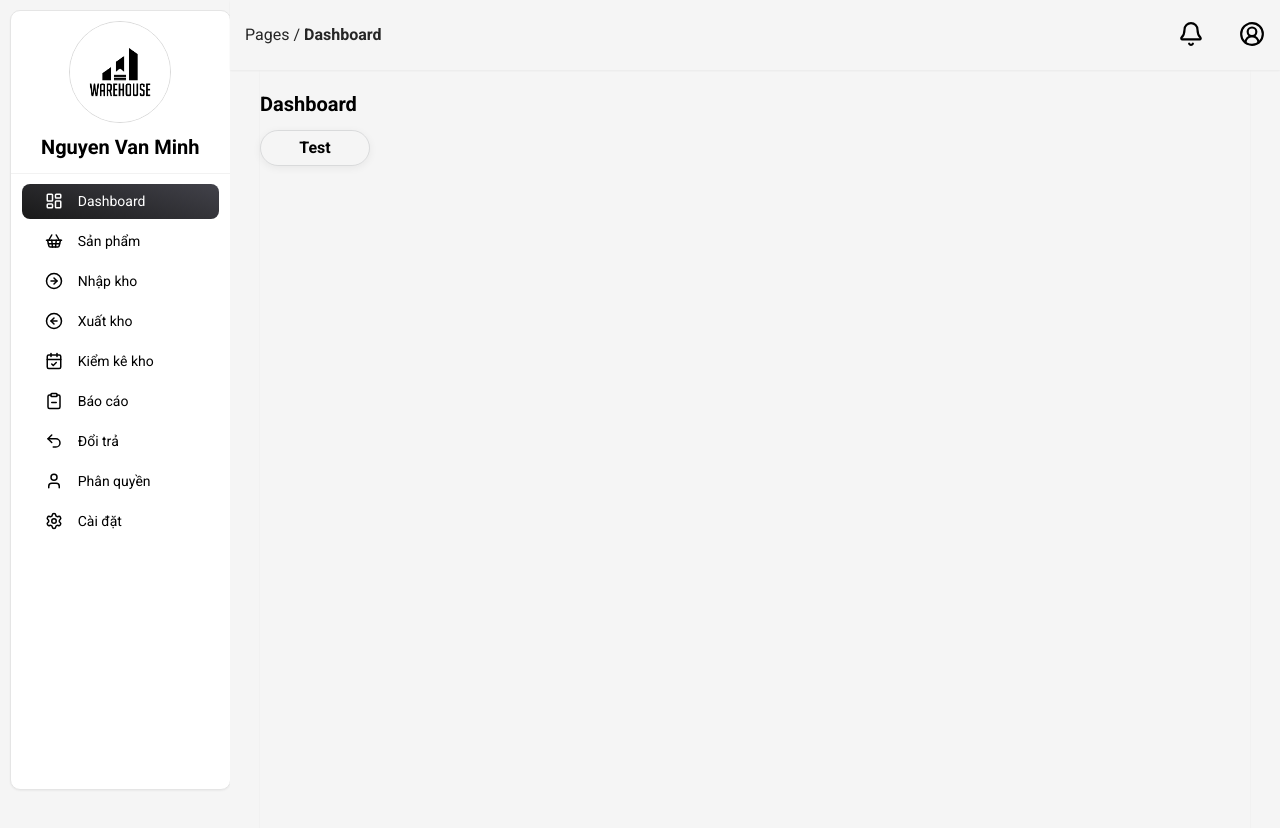
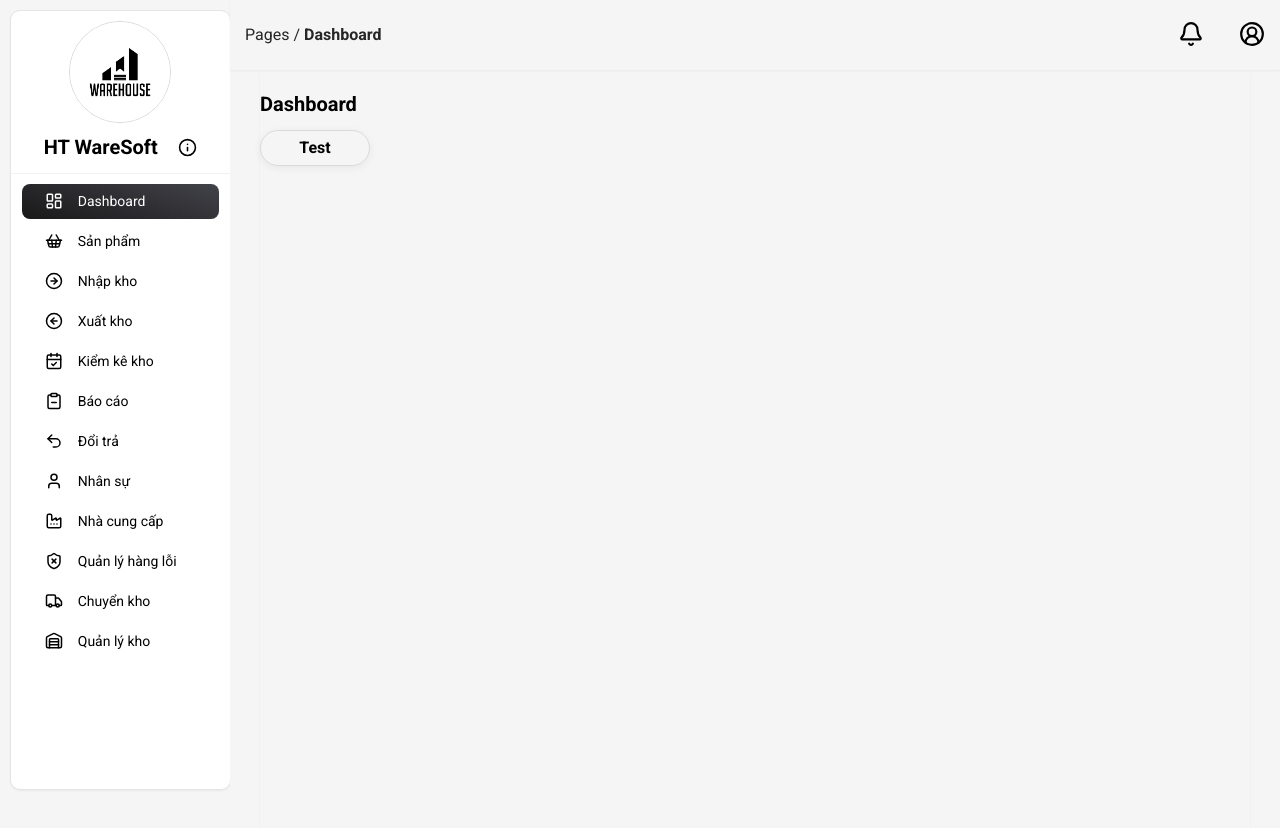
Before and after one commit to 0377bao/WareManager, a React (Vite) app in the folder frontend/: page / in a window 1280 px wide. Shown: the top 828 px of the page. Built offline with nearby package versions, Linux system fonts and the light colour scheme.

Commit message:
Modify: edit sidebar

```diff
--- a/frontend/src/components/GlobalStyle/GlobalStyle.module.scss
+++ b/frontend/src/components/GlobalStyle/GlobalStyle.module.scss
@@ -16,6 +16,7 @@
     --black: #000;
     --white: #fff;
     --border-color-main: 22, 24, 35;
+    --primary--hover-background: rgba(199, 199, 199, 0.2);
 }
 
 html {
--- a/frontend/src/components/Popper/Popper.module.scss
+++ b/frontend/src/components/Popper/Popper.module.scss
@@ -7,4 +7,8 @@
     box-shadow: rgba(0, 0, 0, 0.12) 0px 2px 12px;
     display: flex;
     flex-direction: column;
+    overflow-y: scroll;
+    overflow-x: hidden;
+    scrollbar-width: none;
+    scroll-behavior: smooth;
 }
--- a/frontend/src/layouts/components/Sidebar/Sidebar.module.scss
+++ b/frontend/src/layouts/components/Sidebar/Sidebar.module.scss
@@ -29,10 +29,6 @@
     align-items: center;
     justify-content: center;
 
-    & > .username {
-        text-align: center;
-    }
-
     & > .logo-sidebar {
         margin-top: 10px;
         width: 100px;
@@ -43,6 +39,22 @@
     }
 }
 
+.ware-brand {
+    width:  100%;
+    display: flex;
+    align-items: center;
+    justify-content: center;
+    column-gap: 20px;
+
+    & > .username {
+        text-align: center;
+    }
+
+    & > .icon {
+        cursor: pointer;
+    }
+}
+
 .sidebar-list {
     padding-top: 10px;
     display: flex;
--- a/frontend/src/layouts/components/Sidebar/SidebarItem/SidebarItem.module.scss
+++ b/frontend/src/layouts/components/Sidebar/SidebarItem/SidebarItem.module.scss
@@ -10,7 +10,7 @@
     text-decoration: none;
 
     &:hover {
-        background-color: rgba(199, 199, 199, 0.2);
+        background-color: var(--primary-hover-background);
     }
 
     &.active {
--- a/frontend/src/layouts/components/Sidebar/index.jsx
+++ b/frontend/src/layouts/components/Sidebar/index.jsx
@@ -12,6 +12,11 @@ import {
     ClipboardMinus,
     Undo2,
     CalendarCheck,
+    Truck,
+    Warehouse,
+    Factory,
+    ShieldX,
+    Info
 } from 'lucide-react';
 import logo from '../../../assets/logo.png';
 import { useLocation } from 'react-router-dom';
@@ -56,24 +61,47 @@ const Sidebar = () => {
             path: '/return-order',
         },
         {
-            title: 'Phân quyền',
+            title: 'Nhân sự',
             iconName: User,
             path: '/auth',
         },
+         {
+            title: 'Nhà cung cấp',
+            iconName: Factory,
+            path: '/supplier',
+        },
+         {
+            title: 'Quản lý hàng lỗi',
+            iconName: ShieldX,
+            path: '/ware-transfer',
+        },
         {
-            title: 'Cài đặt',
-            iconName: Settings,
+            title: 'Chuyển kho',
+            iconName: Truck,
+            path: '/ware-transfer',
+        },
+        {
+            title: 'Quản lý kho',
+            iconName: Warehouse,
             path: '/settings',
         },
     ];
 
     let location = useLocation();
+    const warehouseName = "HT WareSoft"
+
+    const showInfoWarehouse = () => {
+
+    }
     return (
         <div className={cx('wrapper-sidebar')}>
             <div className={cx('sidebar-content')}>
                 <div className={cx('info-user')}>
                     <img src={logo} className={cx('logo-sidebar')} loading="lazy" />
-                    <h1 className={cx('username')}>Nguyen Van Minh</h1>
+                    <div className={cx('ware-brand')}>
+                         <h1 className={cx('username')}>{warehouseName}</h1>
+                         <Info className={cx('icon')} size={19} onClick={showInfoWarehouse}/>
+                    </div>
                 </div>
                 <div className={cx('sidebar-list')}>
                     {sidebarMenu.map((item, index) => (
```
